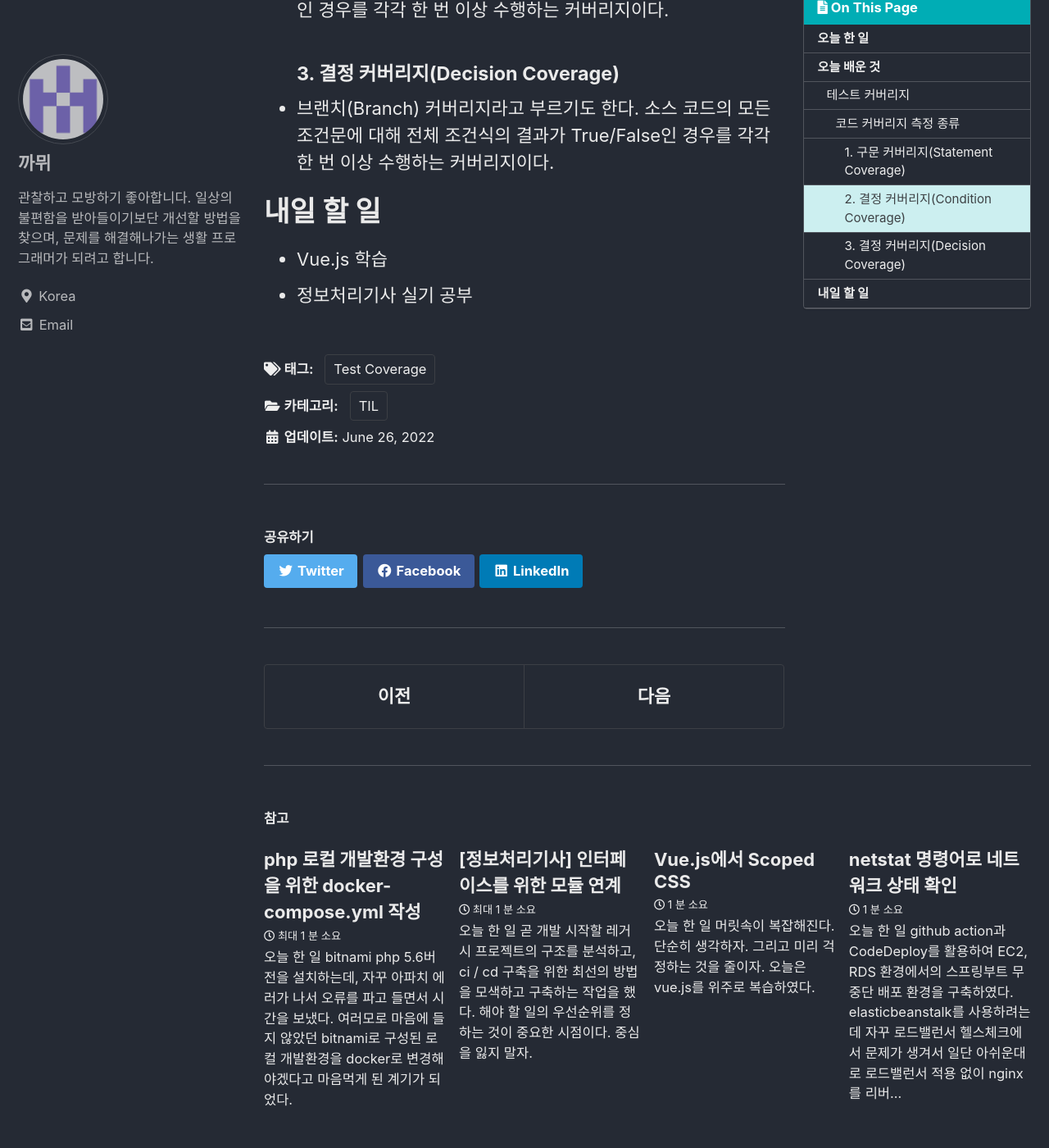
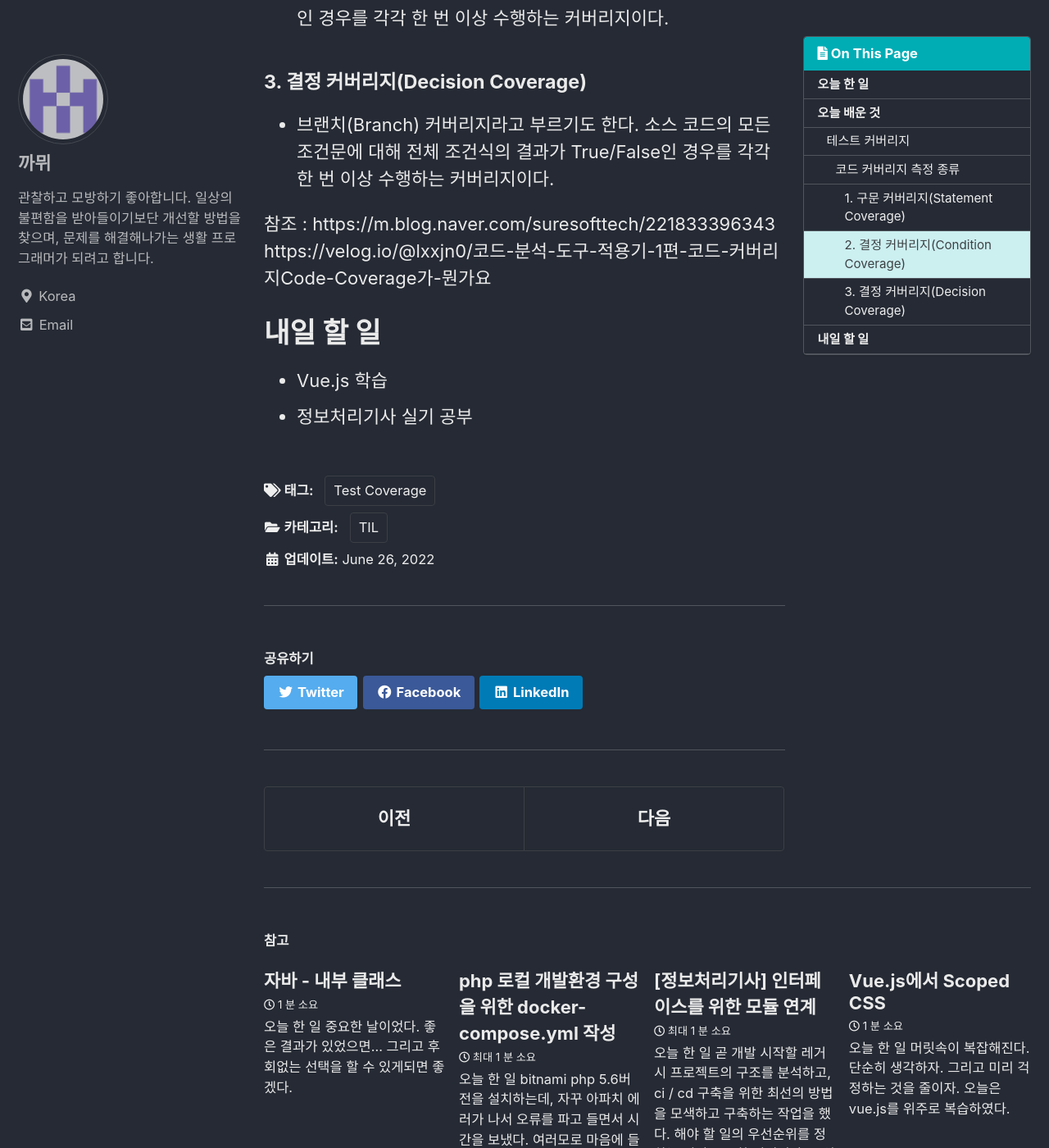
Before and after one commit to devcsb/devcsb.github.io, a Jekyll site: the page built from TIL/_posts/2022-06-26-테스트 커버리지.md, in a window 1280 px wide and 1400 px high, scrolled down 1907 px. Shown: the whole window at 82% size. Built offline with Jekyll 4.4.1, drawn with Linux system fonts in a browser that asks for light colours; cached includes are drawn as plain includes.

Commit message:
20220701-til

```diff
--- a/TIL/_posts/2022-06-26-테스트 커버리지.md
+++ b/TIL/_posts/2022-06-26-테스트 커버리지.md
@@ -10,35 +10,43 @@ comments: true
 ---
 
 # 오늘 한 일
-
 정처기 공부를 하고, 재활운동을 했다. 감기몸살로 잠깐 누워서 체력을 보충했다. 약을 먹으니 조금 낫다.
 
 # 오늘 배운 것
 
 ## 테스트 커버리지
+
 테스트를 논할 때 얼마나 테스트가 충분한가를 나타낸 것이다. 즉, 수행한 테스트가 테스트의 대상을 얼마나 커버했는지를 나타낸다
 
 ### 코드 커버리지 측정 종류
+
 코드의 구조를 살펴보면 크게 구문(Statement), 조건(Condition), 결정(Decision)의 구조로 이루어져 있다.
 코드 커버리지는 이러한 코드의 구조를 얼마나 커버했느냐에 따라 아래와 같이 측정 기준을 나눈다.
 
->+ 구문 커버리지(Statement Coverage)
->+ 결정 커버리지(Decision Coverage)
->+ 조건 커버리지(Condition Coverage)
->+ 조건/결정 커버리지(Condition/Decision Coverage)
->+ 변형 조건/결정 커버리지(Modified Condition/Decision Coverage)
->+ 다중 조건 커버리지(Multiple Condition Coverage)
->+ 경로 커버리지(All Path Coverage)
+> - 구문 커버리지(Statement Coverage)
+> - 결정 커버리지(Decision Coverage)
+> - 조건 커버리지(Condition Coverage)
+> - 조건/결정 커버리지(Condition/Decision Coverage)
+> - 변형 조건/결정 커버리지(Modified Condition/Decision Coverage)
+> - 다중 조건 커버리지(Multiple Condition Coverage)
+> - 경로 커버리지(All Path Coverage)
 
 ![코드 커버리지 범위](/assets/images/code-coverage.png)
 
 #### 1. 구문 커버리지(Statement Coverage)
-* 라인(Line) 커버리지라고 부르기도 한다. 프로그램 내의 모든 명령문을 적어도 한 번 수행하는 커버리지이다.
+
+- 라인(Line) 커버리지라고 부르기도 한다. 프로그램 내의 모든 명령문을 적어도 한 번 수행하는 커버리지이다.
+
 #### 2. 결정 커버리지(Condition Coverage)
-* 소스 코드의 조건문에 포함된 개별 조건식의 결과가 True/False인 경우를 각각 한 번 이상 수행하는 커버리지이다.
+
+- 소스 코드의 조건문에 포함된 개별 조건식의 결과가 True/False인 경우를 각각 한 번 이상 수행하는 커버리지이다.
+
 #### 3. 결정 커버리지(Decision Coverage)
-* 브랜치(Branch) 커버리지라고 부르기도 한다. 소스 코드의 모든 조건문에 대해 전체 조건식의 결과가 True/False인 경우를 각각 한 번 이상 수행하는 커버리지이다.
 
+- 브랜치(Branch) 커버리지라고 부르기도 한다. 소스 코드의 모든 조건문에 대해 전체 조건식의 결과가 True/False인 경우를 각각 한 번 이상 수행하는 커버리지이다.
+
+참조 : https://m.blog.naver.com/suresofttech/221833396343
+https://velog.io/@lxxjn0/코드-분석-도구-적용기-1편-코드-커버리지Code-Coverage가-뭔가요
 
 # 내일 할 일
 
```
Also changed, not shown: TIL/_posts/2022-07-01-[JAVA] 내부 클래스.md (added, +134 -0 lines), TIL/_posts/2022-06-30-apm 로컬 개발환경 구축하기-docker-compose - 복사본.md (renamed from TIL/_posts/2022-06-30-apm 로컬 개발환경 구축하기-docker-compose.md).
